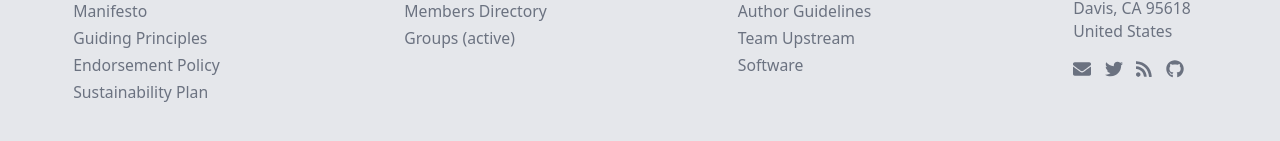
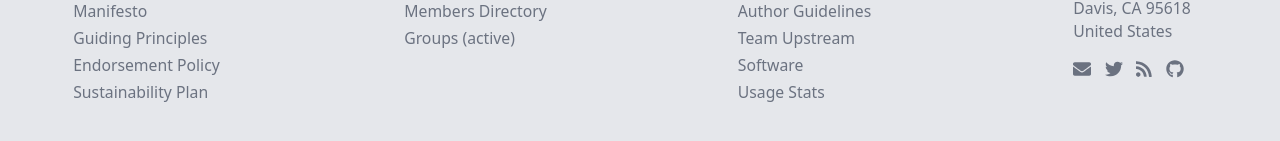
Before and after one commit to force11/upstream, a Next.js app: page /team in a window 1280 px wide. Shown: the part 2410-2551 px from the top of the page. Built offline with nearby package versions, Linux system fonts and the light colour scheme; a web font is replaced by a local one.

Commit message:
Adding usage stats link to footer

```diff
--- a/components/Footer.tsx
+++ b/components/Footer.tsx
@@ -178,6 +178,18 @@
                   </a>
                 </Link>
               </li>
+              <li>
+                <Link href="https://plausible.io/upstream.force11.org" passHref>
+                  <a
+                    href="dummy"
+                    className="text-sm border-b-0 text-gray-500 hover:text-gray-400"
+                    target="_blank"
+                    rel="noopener noreferrer"
+                  >
+                    Usage Stats
+                  </a>
+                </Link>
+              </li>
             </ul>
           </div>
           <div className="mt-2 mx-auto md:mt-0">
```
